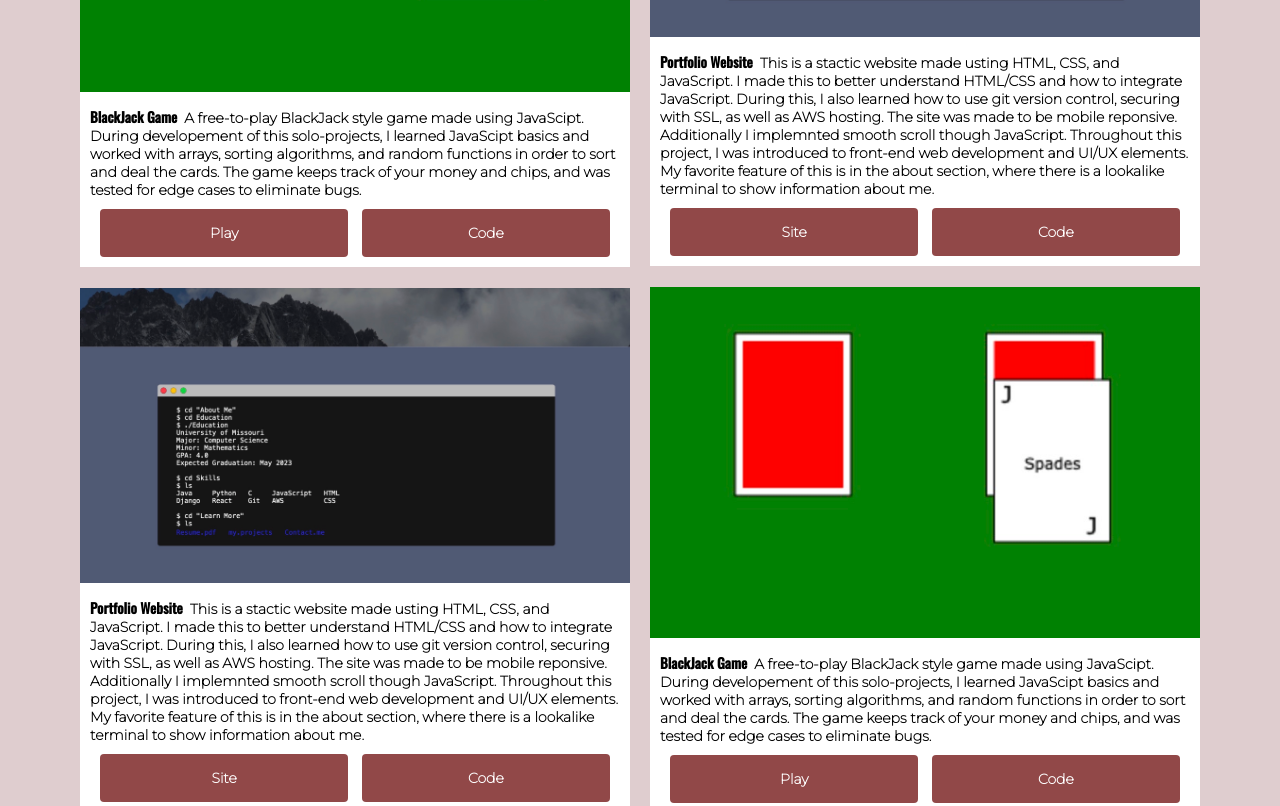
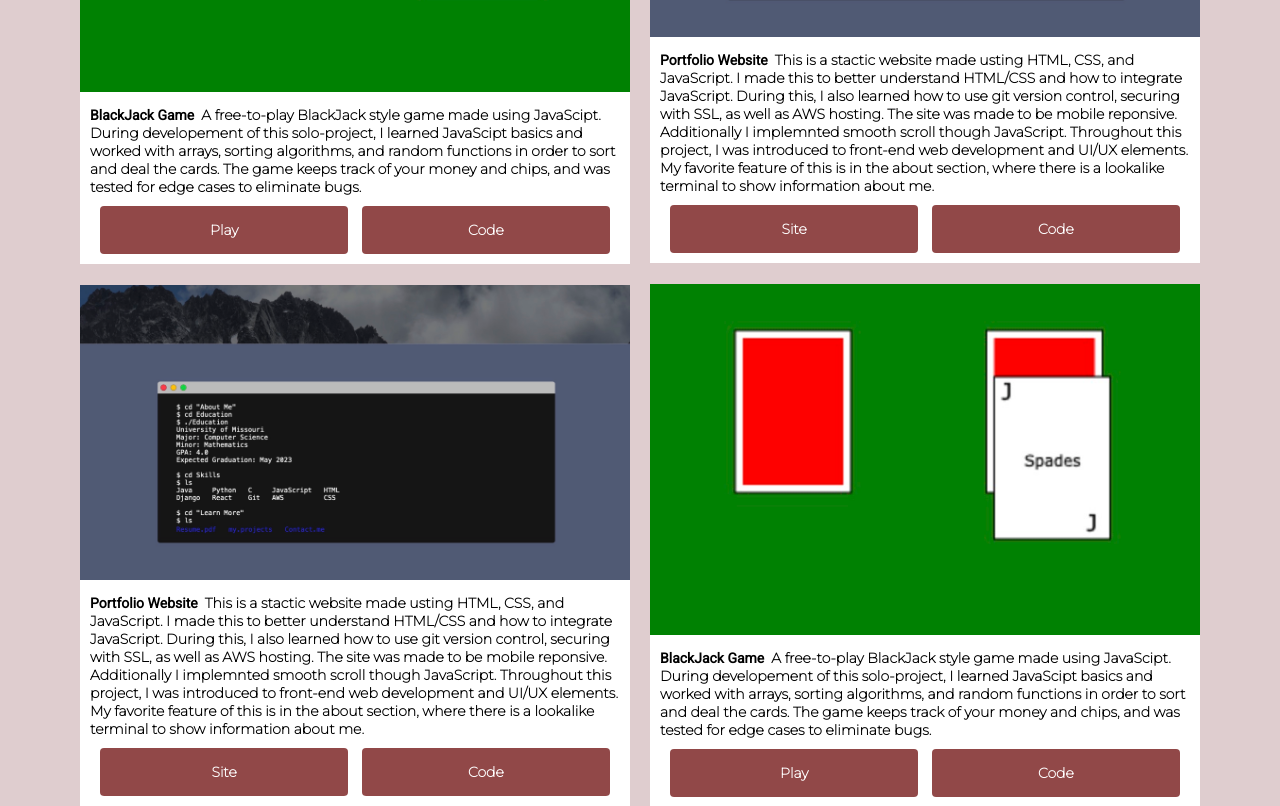
Before and after one commit to isaacwengler/portfolio, a plain HTML site: page index.html in a window 1280 px wide. Shown: the part 2000-2806 px from the top of the page. Drawn offline with nearby package versions, Linux system fonts and the light colour scheme.

Commit message:
Font readability

```diff
--- a/index.html
+++ b/index.html
@@ -100,7 +100,7 @@
                             <img class="img4" src="images/blackjack.jpeg" alt= "Blackjack Game">
                         </a>
                         <h2 class="project__name"><span>BlackJack Game</span> &nbsp;A free-to-play BlackJack style game made using JavaScipt.
-                            During developement of this solo-projects, I learned JavaScipt basics and worked with arrays, sorting algorithms, and random functions
+                            During developement of this solo-project, I learned JavaScipt basics and worked with arrays, sorting algorithms, and random functions
                             in order to sort and deal the cards. The game keeps track of your money and chips, and was tested for edge cases to
                             eliminate bugs.  </h2>
                         <div class="projects__button">
@@ -143,7 +143,7 @@
                             <img class="img4" src="images/blackjack.jpeg" alt= "Blackjack Game">
                         </a>
                         <h2 class="project__name"><span>BlackJack Game</span> &nbsp;A free-to-play BlackJack style game made using JavaScipt.
-                            During developement of this solo-projects, I learned JavaScipt basics and worked with arrays, sorting algorithms, and random functions
+                            During developement of this solo-project, I learned JavaScipt basics and worked with arrays, sorting algorithms, and random functions
                             in order to sort and deal the cards. The game keeps track of your money and chips, and was tested for edge cases to
                             eliminate bugs.  </h2>
                         <div class="projects__button">
--- a/styles.css
+++ b/styles.css
@@ -1,4 +1,5 @@
 @import url('https://fonts.googleapis.com/css2?family=Montserrat:wght@200&family=Oswald:wght@500&display=swap');
+@import url('https://fonts.googleapis.com/css2?family=Roboto&display=swap');
 
 *{
     box-sizing: border-box;
@@ -495,7 +496,7 @@ p {
 }
 
 .projects__card h2 span {
-    font-family: 'Oswald', sans-serif;
+    font-family: 'Roboto', sans-serif;
 }
 
 .projects__card img {
```
